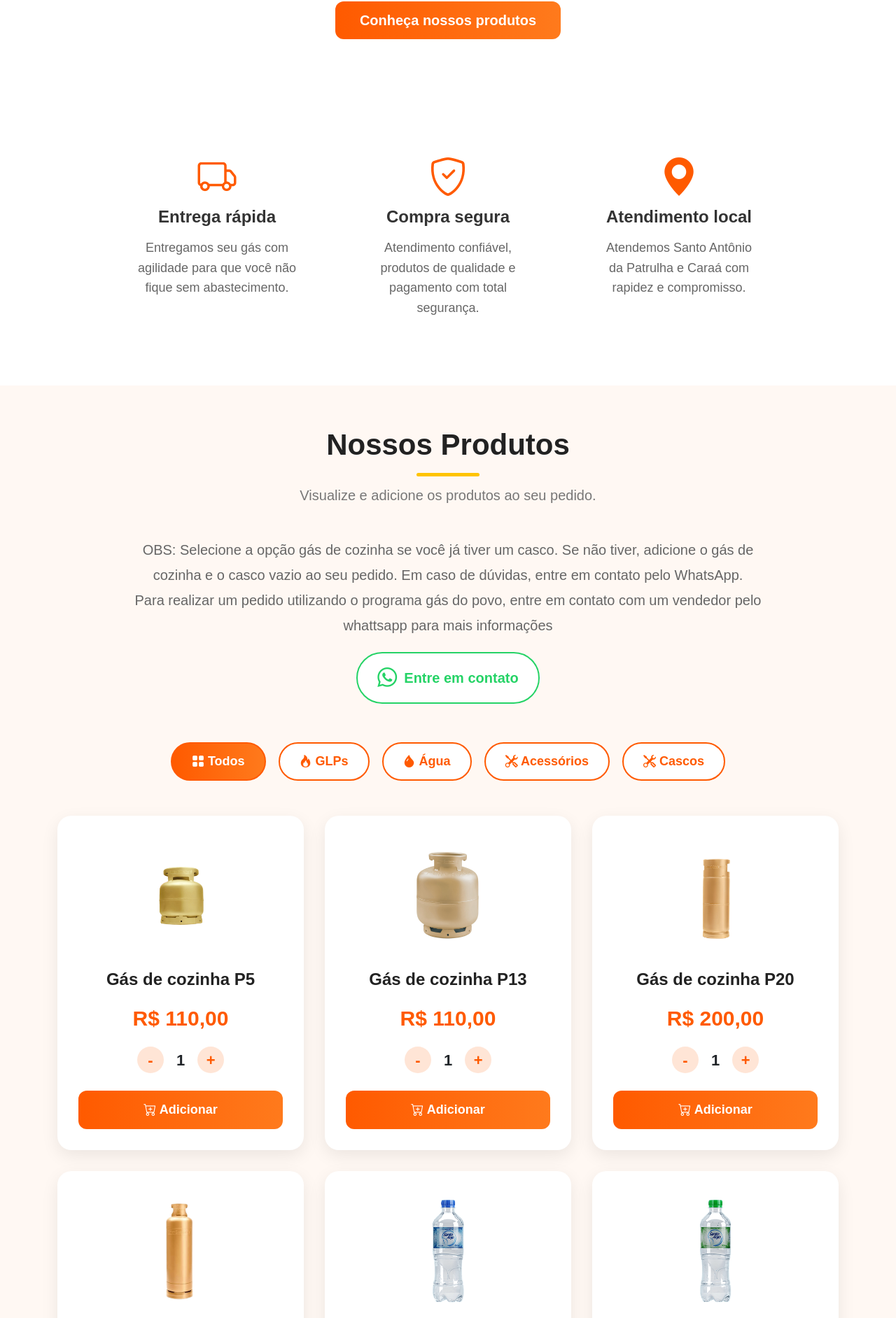
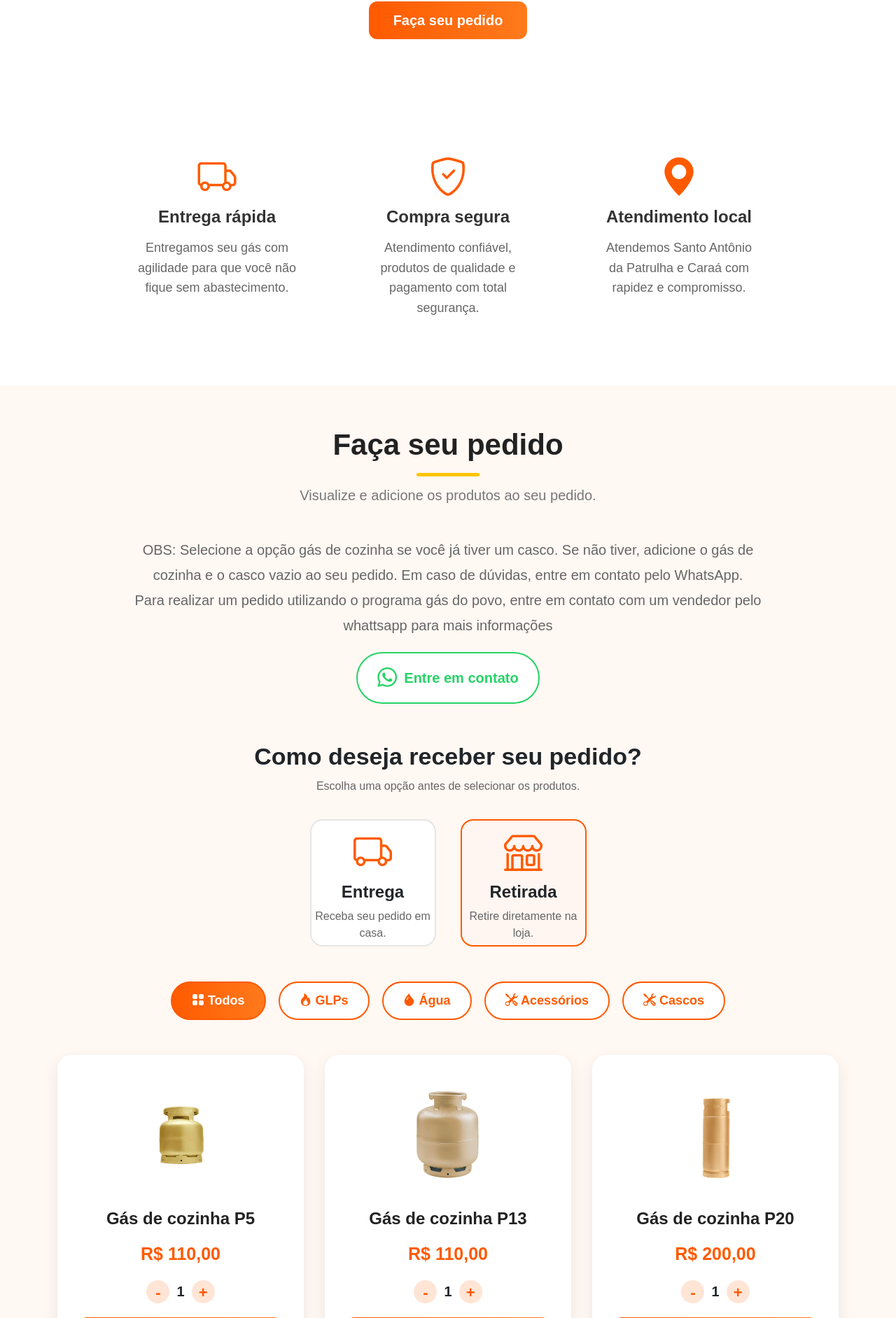
Before and after one commit to gihts7/Site_Samambaia_Gas, a PHP site: page /telaPrincipal.php in a window 1280 px wide. Shown: the part 880-2764 px from the top of the page at 70% size. Run offline with PHP 8.4, Linux system fonts and the light colour scheme.

Commit message:
Aplicação do js para a formação do resumo do pedido

```diff
--- a/www/css/principal.css
+++ b/www/css/principal.css
@@ -340,6 +344,134 @@ body{
     box-shadow: 0 10px 25px rgba(37,211,102,.25);
 }
 
+.tipo-entrega{
+
+    text-align:center;
+
+    margin-bottom:50px;
+
+}
+
+.tipo-entrega h3{
+
+    font-size:34px;
+
+    font-weight:bold;
+
+}
+
+.texto-entrega{
+
+    color:#666;
+
+    margin-top:10px;
+
+    margin-bottom:35px;
+
+}
+
+.opcoes-entrega{
+
+    display:flex;
+
+    justify-content:center;
+
+    gap:35px;
+
+    flex-wrap:wrap;
+
+}
+
+.card-entrega{
+
+    width:180px;
+
+    padding:5px;
+
+    background:white;
+
+    border:2px solid #e6e6e6;
+
+    border-radius:18px;
+
+    cursor:pointer;
+
+    transition:.3s;
+
+    text-align:center;
+
+}
+
+.card-entrega:hover{
+
+    border-color:#ff5a00;
+
+    transform:translateY(-6px);
+
+}
+
+.card-entrega input{
+
+    display:none;
+
+}
+
+.card-entrega i{
+
+    font-size:55px;
+
+    color:#ff5a00;
+
+    margin-bottom:18px;
+
+}
+
+.card-entrega h4{
+
+    font-weight:bold;
+
+}
+
+.card-entrega span{
+
+    color:#666;
+
+}
+
+.card-entrega.ativo{
+
+    border-color:#ff5a00;
+
+    background:#fff6f1;
+
+}
+
+.endereco-entrega{
+
+    display:none;
+
+    margin:50px auto;
+
+    max-width:900px;
+
+    background:white;
+
+    padding:35px;
+
+    border-radius:20px;
+
+    box-shadow:0 10px 30px rgba(0,0,0,.08);
+
+}
+
+.endereco-entrega h3{
+
+    text-align:center;
+
+    margin-bottom:30px;
+
+}
+
 .categorias{
 
     display:flex;
@@ -474,7 +606,7 @@ body{
 
 .preco{
 
-    font-size:30px;
+    font-size:25px;
 
     color:#ff5a00;
 
@@ -492,17 +624,17 @@ body{
 
     align-items:center;
 
-    gap:18px;
+    gap:10px;
 
-    margin-bottom:25px;
+    margin-bottom:20px;
 
 }
 
 .quantidade button{
 
-    width:38px;
+    width:33px;
 
-    height:38px;
+    height:33px;
 
     border:none;
 
@@ -520,7 +652,7 @@ body{
 
 .quantidade span{
 
-    font-size:22px;
+    font-size:20px;
 
     font-weight:bold;
 
@@ -535,7 +667,7 @@ body{
     background:linear-gradient(90deg,#ff5a00,#ff7a1c);
     color:white;
 
-    height:55px;
+    height:50px;
 
     border-radius:12px;
 
--- a/www/telaPrincipal.php
+++ b/www/telaPrincipal.php
@@ -156,7 +156,7 @@
 
         <a href="#produtos" class="btn-conhecer">
 
-            Conheça nossos produtos
+            Faça seu pedido
 
         </a>
 
@@ -211,7 +211,7 @@
 
     <div class="container">
 
-        <h2>Nossos Produtos</h2>
+        <h2>Faça seu pedido</h2>
 
         <p class="subtitulo-produtos">
             Visualize e adicione os produtos ao seu pedido.
@@ -232,6 +232,113 @@
             </a>
         </div>
 
+        <!-- Seleção do tipo de entrega -->
+        <section class="tipo-entrega">
+        <h3>Como deseja receber seu pedido?</h3>
+
+        <p class="texto-entrega">
+            Escolha uma opção antes de selecionar os produtos.
+        </p>
+
+        <div class="opcoes-entrega">
+
+            <label class="card-entrega">
+
+                <input
+                    type="radio"
+                    name="tipoEntrega"
+                    value="entrega">
+
+                <i class="bi bi-truck"></i>
+
+                <h4>Entrega</h4>
+
+                <span>Receba seu pedido em casa.</span>
+
+            </label>
+
+            <label class="card-entrega">
+
+                <input
+                    type="radio"
+                    name="tipoEntrega"
+                    value="retirada"
+                    checked>
+
+                <i class="bi bi-shop"></i>
+
+                <h4>Retirada</h4>
+
+                <span>Retire diretamente na loja.</span>
+
+            </label>
+
+        </div>
+
+    </section>
+
+        <div id="enderecoEntrega" class="endereco-entrega">
+
+        <h3>Endereço para entrega</h3>
+
+        <div class="row">
+
+            <div class="col-md-8 mb-3">
+
+                <label>Rua</label>
+
+                <input
+                    class="form-control"
+                    type="text"
+                    placeholder="Digite sua rua" required>
+
+            </div>
+
+            <div class="col-md-4 mb-3">
+
+                <label>Número</label>
+
+                <input
+                    class="form-control"
+                    type="text"
+                    placeholder="Número" required>
+
+            </div>
+
+        </div>
+
+        <div class="row">
+
+            <div class="col-md-6 mb-3">
+
+                <label>Bairro</label>
+
+                <input
+                    class="form-control"
+                    type="text"
+                    placeholder="Digite seu bairro" required>
+
+            </div>
+
+            <div class="col-md-6 mb-3">
+
+                <label>Cidade</label>
+
+                <select class="form-select">
+
+                    <option>Santo Antônio da Patrulha</option>
+
+                    <option>Caraá</option>
+
+                </select>
+
+            </div>
+
+        </div>
+
+        <p>*Entregas no interior sujeito a mudanças de valor e disponibilidade de entrega</p>
+
+    </div>
 
         <!-- Categorias -->
 
@@ -282,11 +389,11 @@
 
                 <div class="quantidade">
 
-                    <button>-</button>
+                    <button class="menos">-</button>
 
-                    <span>1</span>
+                    <span class="qtd">1</span>
 
-                    <button>+</button>
+                    <button class="mais">+</button>
 
                 </div>
 
@@ -314,11 +421,11 @@
 
                 <div class="quantidade">
 
-                    <button>-</button>
+                    <button class="menos">-</button>
 
-                    <span>1</span>
+                    <span class="qtd">1</span>
 
-                    <button>+</button>
+                    <button class="mais">+</button>
 
                 </div>
 
@@ -346,9 +453,9 @@
 
                 <div class="quantidade">
 
-                    <button>-</button>
+                    <button class="menos">-</button>
 
-                    <span>1</span>
+                    <span class="qtd">1</span>
 
                     <button>+</button>
 
@@ -378,9 +485,9 @@
 
                 <div class="quantidade">
 
-                    <button>-</button>
+                    <button class="menos">-</button>
 
-                    <span>1</span>
+                    <span class="qtd">1</span>
 
                     <button class="mais">+</button>
 
@@ -410,11 +517,11 @@
 
                 <div class="quantidade">
 
-                    <button>-</button>
+                    <button class="menos">-</button>
 
-                    <span>1</span>
+                    <span class="qtd">1</span>
 
-                    <button>+</button>
+                    <button class="mais">+</button>
 
                 </div>
 
@@ -442,11 +549,11 @@
 
                 <div class="quantidade">
 
-                    <button>-</button>
+                    <button class="menos">-</button>
 
-                    <span>1</span>
+                    <span class="qtd">1</span>
 
-                    <button>+</button>
+                    <button class="mais">+</button>
 
                 </div>
 
@@ -474,11 +581,11 @@
 
                 <div class="quantidade">
 
-                    <button>-</button>
+                    <button class="menos">-</button>
 
-                    <span>1</span>
+                    <span class="qtd">1</span>
 
-                    <button>+</button>
+                    <button class="mais">+</button>
 
                 </div>
 
@@ -506,11 +613,11 @@
 
                 <div class="quantidade">
 
-                    <button>-</button>
+                    <button class="menos">-</button>
 
-                    <span>1</span>
+                    <span class="qtd">1</span>
 
-                    <button>+</button>
+                    <button class="mais">+</button>
 
                 </div>
 
@@ -538,11 +645,11 @@
 
                 <div class="quantidade">
 
-                    <button>-</button>
+                    <button class="menos">-</button>
 
-                    <span>1</span>
+                    <span class="qtd">1</span>
 
-                    <button>+</button>
+                    <button class="mais">+</button>
 
                 </div>
 
@@ -570,11 +677,11 @@
 
                 <div class="quantidade">
 
-                    <button>-</button>
+                    <button class="menos">-</button>
 
-                    <span>1</span>
+                    <span class="qtd">1</span>
 
-                    <button>+</button>
+                    <button class="mais">+</button>
 
                 </div>
 
@@ -602,11 +709,11 @@
 
                 <div class="quantidade">
 
-                    <button>-</button>
+                    <button class="menos">-</button>
 
-                    <span>1</span>
+                    <span class="qtd">1</span>
 
-                    <button>+</button>
+                    <button class="mais">+</button>
 
                 </div>
 
@@ -634,11 +741,11 @@
 
                 <div class="quantidade">
 
-                    <button>-</button>
+                    <button class="menos">-</button>
 
-                    <span>1</span>
+                    <span class="qtd">1</span>
 
-                    <button>+</button>
+                    <button class="mais">+</button>
 
                 </div>
 
@@ -666,9 +773,9 @@
 
                 <div class="quantidade">
 
-                    <button>-</button>
+                    <button class="menos">-</button>
 
-                    <span>1</span>
+                    <span class="qtd">1</span>
 
                     <button class="mais">+</button>
 
@@ -687,6 +794,54 @@
         </div>
 
     </div>
+
+    <section id="resumoPedido" class="resumo-pedido">
+
+    <h2>Resumo do Pedido</h2>
+
+    <div id="listaProdutos">
+
+        <!-- produtos serão adicionados pelo JavaScript -->
+
+    </div>
+
+    <hr>
+
+    <label>Forma de pagamento</label>
+
+    <select id="pagamento" class="form-select">
+
+        <option value="">Selecione...</option>
+        <option>PIX</option>
+        <option>Dinheiro</option>
+        <option>Cartão de Débito</option>
+        <option>Cartão de Crédito</option>
+
+    </select>
+
+    <div id="enderecoResumo">
+
+    </div>
+
+    <div class="total">
+
+        <span>Total</span>
+
+        <strong id="valorTotal">
+            R$ 0,00
+        </strong>
+
+    </div>
+
+    <button class="btn-enviar">
+
+        <i class="bi bi-whatsapp"></i>
+
+        Enviar pedido
+
+    </button>
+
+    </section>
 
     </section>
 
@@ -720,9 +875,6 @@
                 oferecer a melhor experiência em cada entrega.
             </p>
 
-            <a href="#produtos" class="btn btn-laranja">
-                Faça seu pedido
-            </a>
 
         </div>
 
@@ -827,5 +979,7 @@
 
 <script src="https://cdn.jsdelivr.net/npm/bootstrap@5.3.7/dist/js/bootstrap.bundle.min.js"></script>
 
+<script src="js/principal.js"></script>
+
 </body>
 </html>
```
Also changed, not shown: other parts of www/css/principal.css (+102 -10 lines), www/js/principal.js (+52 -0 lines).
